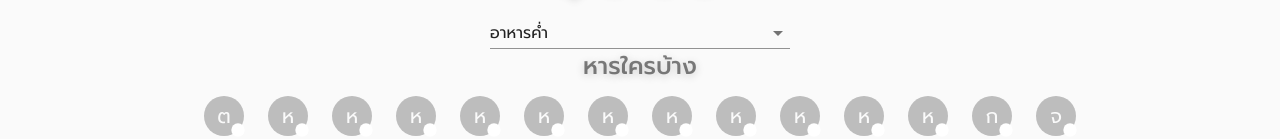
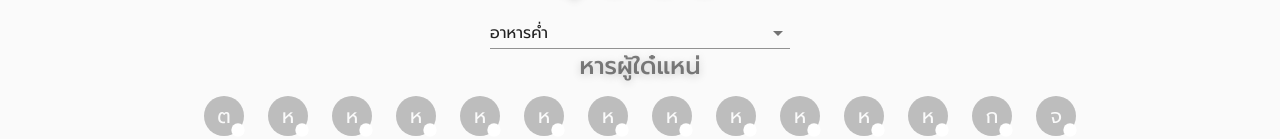
Before and after one commit to AnuchitO/fe-jugbaht, a React (Create React App) app: page / in a window 1280 px wide. Shown: the part 250-389 px from the top of the page. Built offline with nearby package versions, Linux system fonts and the light colour scheme.

Commit message:
change keyword

```diff
--- a/src/components/Expense/Expense.js
+++ b/src/components/Expense/Expense.js
@@ -96,7 +96,7 @@ const Expense = () => {
         <div>
           <Note />
         </div>
-        <div className={styles.title}>หารใครบ้าง</div>
+        <div className={styles.title}>หารผู้ใด๋แหน่</div>
         <div className={styles.members}>
           {members.map(member => (
             <div className={styles.member}>
```
